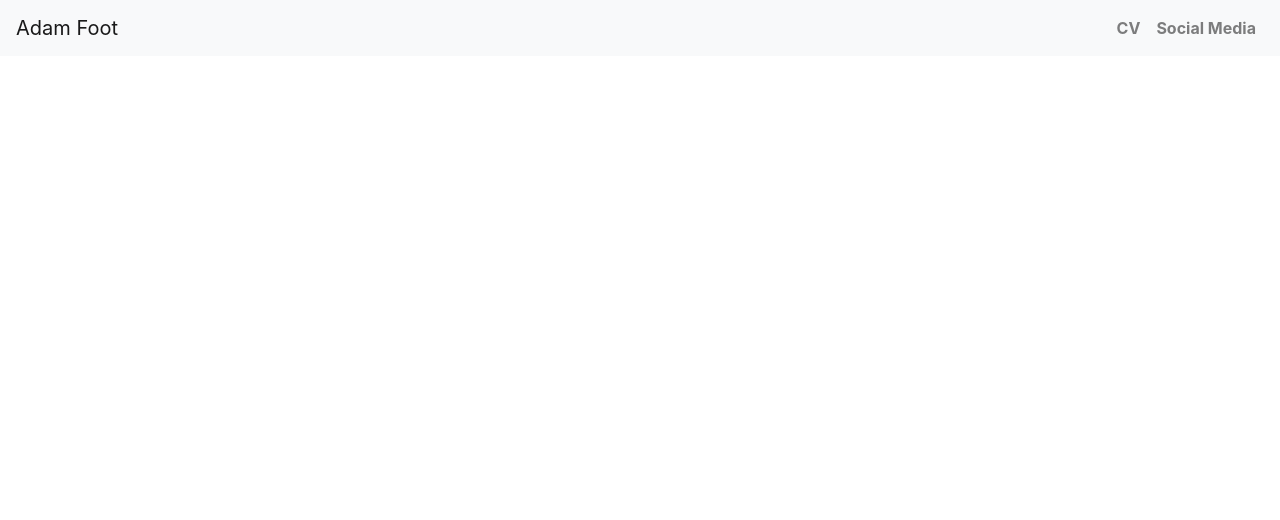
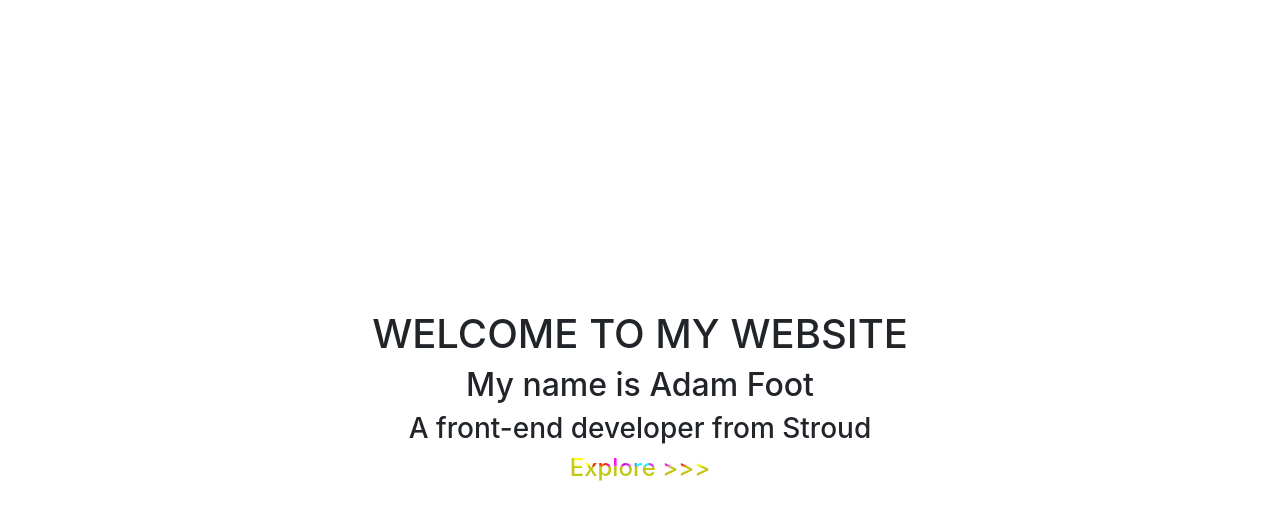
Before and after one commit to Adam-Foot/adamfoot.com, a React (Create React App) app: page / in a window 1280 px wide. Shown: the top 520 px of the page. Built offline with nearby package versions, Linux system fonts and the light colour scheme.

Commit message:
Removed navbar from all components

```diff
--- a/src/App.js
+++ b/src/App.js
@@ -2,6 +2,7 @@ import React from 'react';
 import { BrowserRouter as Router, Route } from "react-router-dom";
 
 import Home from './components/Home';
+import Landing from "./components/Landing";
 import CV from './components/CV';
 import Socials from "./components/Socials";
 
@@ -10,11 +11,11 @@ import NavBar from "./components/Navbar";
 
 const App = () => (
     <Router>
-        <NavBar />
 
-        <Route exact path={ROUTES.HOME} component={Home} />
-        <Route exact path={ROUTES.CV} component={CV} />
-        <Route exact path={ROUTES.SOCIAL} component={Socials} />
+        <Route exact path={ROUTES.LANDING} component={Landing} />
+        <Route path={ROUTES.HOME} component={Home} />
+        <Route path={ROUTES.CV} component={CV} />
+        <Route path={ROUTES.SOCIAL} component={Socials} />
     </Router>
 )
 
```
